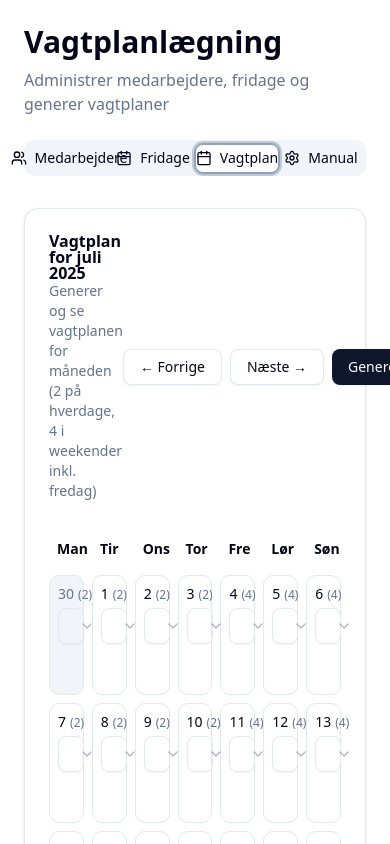
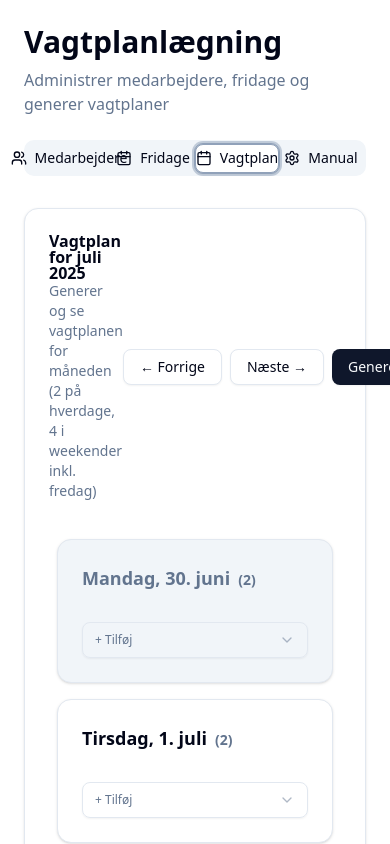
Before and after one commit to rosessix/dutyschedulesystem, a React (Vite) app: page / in a window 390 px wide. Both pictures are taken after a click on the tab "Vagtplan". Shown: the top 844 px of the page. Built offline with nearby package versions, Linux system fonts and the light colour scheme.

Commit message:
fix: Added support for mobile in calendar

```diff
--- a/src/components/ShiftCalendar.jsx
+++ b/src/components/ShiftCalendar.jsx
@@ -12,6 +12,7 @@ import { CalendarIcon, Plus, Trash2, Users, CalendarIcon as CalendarIconLucide,
 import { format, startOfMonth, endOfMonth, eachDayOfInterval, getDay, addMonths, subMonths, startOfWeek, endOfWeek } from "date-fns"
 import { da } from "date-fns/locale"
 import { ShiftDialogue } from "./ShiftDialogue"
+import { useMobile } from "@/hooks/useMobile"
 const weekDays = ["Mandag", "Tirsdag", "Onsdag", "Torsdag", "Fredag", "Lørdag", "Søndag"]
 
 const COLORS = [
@@ -44,41 +45,32 @@ const ShiftCalendar = ({ shifts, currentMonth, employees, removeEmployeeFromShif
     const calendarStart = startOfWeek(monthStart, { weekStartsOn: 1 })
     const calendarEnd = endOfWeek(monthEnd, { weekStartsOn: 1 })
     const daysInMonth = eachDayOfInterval({ start: calendarStart, end: calendarEnd })
+    const { isMobile } = useMobile()
 
     // Get shifts for a specific date
     const getShiftForDate = (date) => {
         return shifts.find((shift) => shift.date.getTime() === date.getTime())
     }
 
-    return (
-        <div className="grid grid-cols-7 gap-2">
-            {weekDays.map((day) => (
-                <div key={day} className="p-2 text-center font-semibold text-sm">
-                    {day.slice(0, 3)}
-                </div>
-            ))}
-            {daysInMonth.map((date) => {
+    const renderDayContent = (date) => {
         const shift = getShiftForDate(date)
         const hasTimeOff = employees.some((emp) =>
             emp.timeOffRequests.some((timeOff) => timeOff.getTime() === date.getTime()),
         )
         const dayOfWeek = getDay(date)
         const isWeekend = dayOfWeek === 0 || dayOfWeek === 5 || dayOfWeek === 6
-                const isOutsideMonth = date.getMonth() !== currentMonth.getMonth()
+
         return (
-                    <div key={date.getTime()} className={`min-h-[120px] p-2 border rounded-lg ${isOutsideMonth ? "bg-muted text-muted-foreground" : ""}`}>
-                        <div className="text-sm font-medium mb-1">
-                            {format(date, "d")}
-                            <span className="text-xs text-muted-foreground ml-1">({isWeekend ? "4" : "2"})</span>
+            <>
+                <div className="text-sm font-medium mb-1 hidden md:block ">
+                    <span className="text-xs text-muted-foreground ml-1">Udbringere - {isWeekend ? "4" : "2"}</span>
                 </div>
                 {shift && (
                     <div className="space-y-1">
                         {shift.employees
                             .slice()
                             .sort((a, b) => (a.earlyShift === b.earlyShift ? 0 : a.earlyShift ? -1 : 1))
-                                    .map((employee, index) => {
-                                        console.log(employee);
-                                        return (
+                            .map((employee, index) => (
                                 <Badge
                                     key={employee.id}
                                     variant="default"
@@ -92,8 +84,7 @@ const ShiftCalendar = ({ shifts, currentMonth, employees, removeEmployeeFromShif
                                         onToggle={() => toggleEveningShift(date, employee.id)}
                                     />
                                 </Badge>
-                                        );
-                                    })}
+                            ))}
                     </div>
                 )}
                 <Select onValueChange={(empId) => addEmployeeToShift(date, empId)}>
@@ -108,6 +99,49 @@ const ShiftCalendar = ({ shifts, currentMonth, employees, removeEmployeeFromShif
                         ))}
                     </SelectContent>
                 </Select>
+            </>
+        )
+    }
+
+    if (isMobile) {
+        return (
+            <div className="w-full h-full flex flex-col gap-4 p-2">
+                {daysInMonth.map((date) => {
+                    const isOutsideMonth = date.getMonth() !== currentMonth.getMonth()
+                    const dayOfWeek = getDay(date)
+                    const isWeekend = dayOfWeek === 0 || dayOfWeek === 5 || dayOfWeek === 6
+
+                    return (
+                        <Card key={date.getTime()} className={`w-full ${isOutsideMonth ? "bg-muted text-muted-foreground" : ""}`}>
+                            <CardHeader>
+                                <CardTitle className="text-lg">
+                                    {format(date, "EEEE, d. MMMM", { locale: da }).charAt(0).toUpperCase() + format(date, "EEEE, d. MMMM", { locale: da }).slice(1)}
+                                    <span className="text-sm text-muted-foreground ml-2">({isWeekend ? "4" : "2"})</span>
+                                </CardTitle>
+                            </CardHeader>
+                            <CardContent>{renderDayContent(date)}</CardContent>
+                        </Card>
+                    )
+                })}
+            </div>
+        )
+    }
+
+    return (
+        <div className="grid grid-cols-7 gap-2">
+            {weekDays.map((day) => (
+                <div key={day} className="p-2 text-center font-semibold text-sm">
+                    {day.slice(0, 3)}
+                </div>
+            ))}
+            {daysInMonth.map((date) => {
+                const isOutsideMonth = date.getMonth() !== currentMonth.getMonth()
+                return (
+                    <div
+                        key={date.getTime()}
+                        className={`min-h-[120px] p-2 border rounded-lg ${isOutsideMonth ? "bg-muted text-muted-foreground" : ""}`}
+                    >
+                        {renderDayContent(date)}
                     </div>
                 )
             })}
```
Lines whose indentation alone changed are shown as unchanged.
